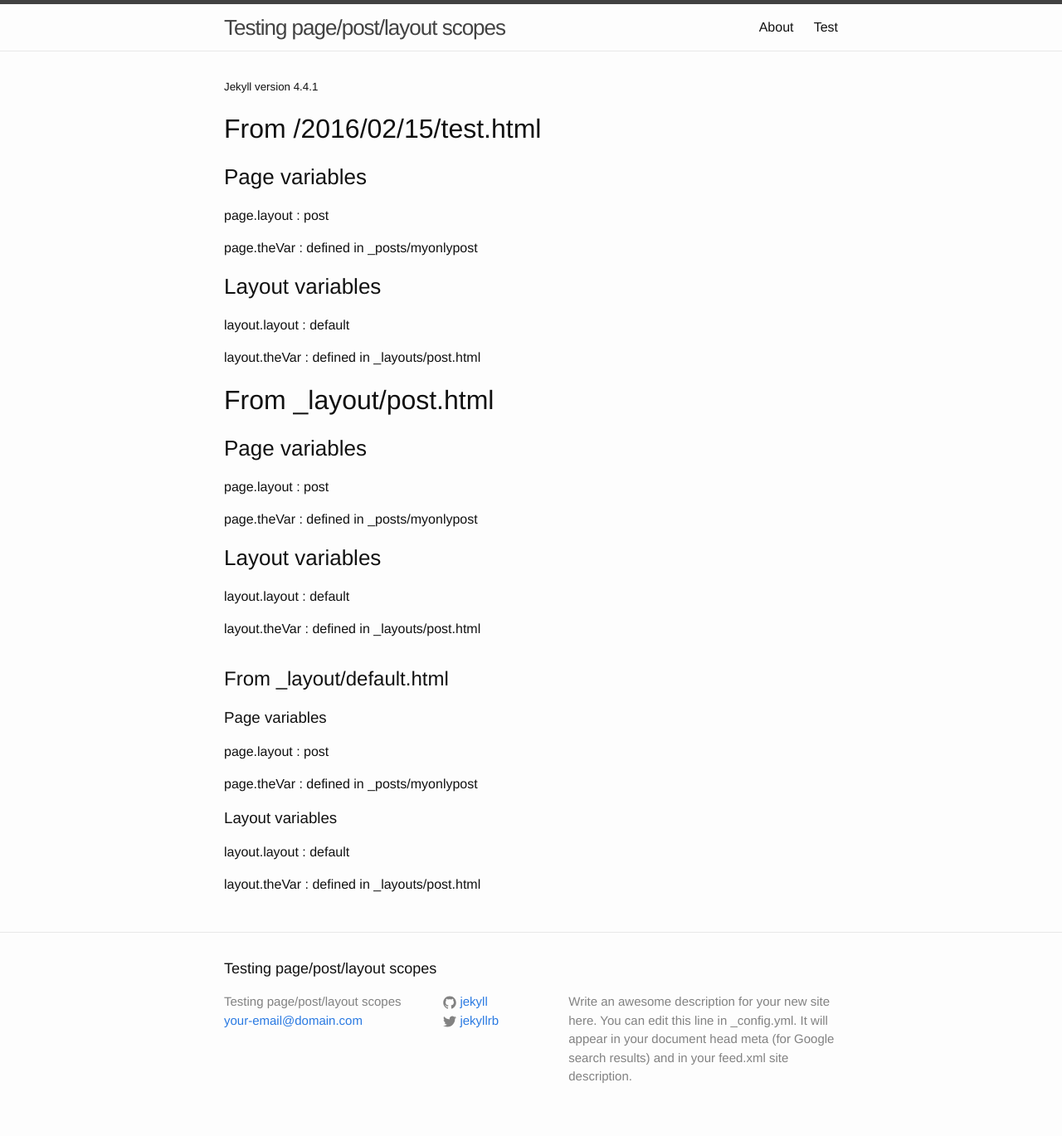
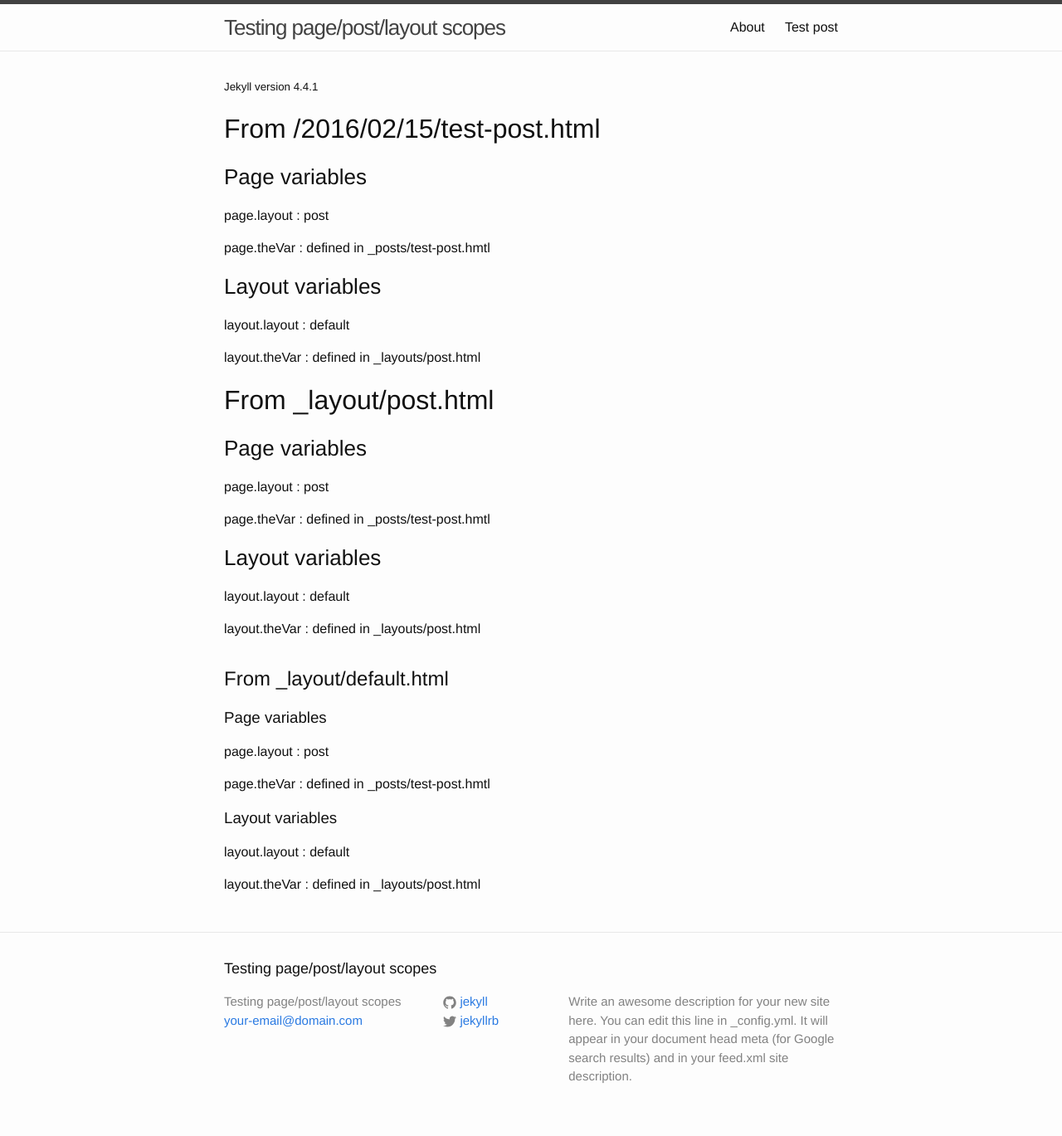
Before and after one commit to statiktest/scope, a Jekyll site: the page built from _posts/2016-02-15-test-post.markdown, in a window 1280 px wide. Shown: the whole page at 83% size. Built offline with Jekyll 4.4.1, drawn with Linux system fonts in a browser that asks for light colours.

Commit message:
renamed post

```diff
--- a/_posts/2016-02-15-test.markdown
+++ b/_posts/2016-02-15-test-post.markdown
@@ -1,8 +1,8 @@
 ---
 layout: post
-title:  "Test"
+title:  "Test post"
 date:   2016-02-15
-theVar: "defined in _posts/myonlypost"
+theVar: "defined in _posts/test-post.hmtl"
 ---
 <h2>From {{ page.url }}</h2>
 {% include variables.html %}
```
